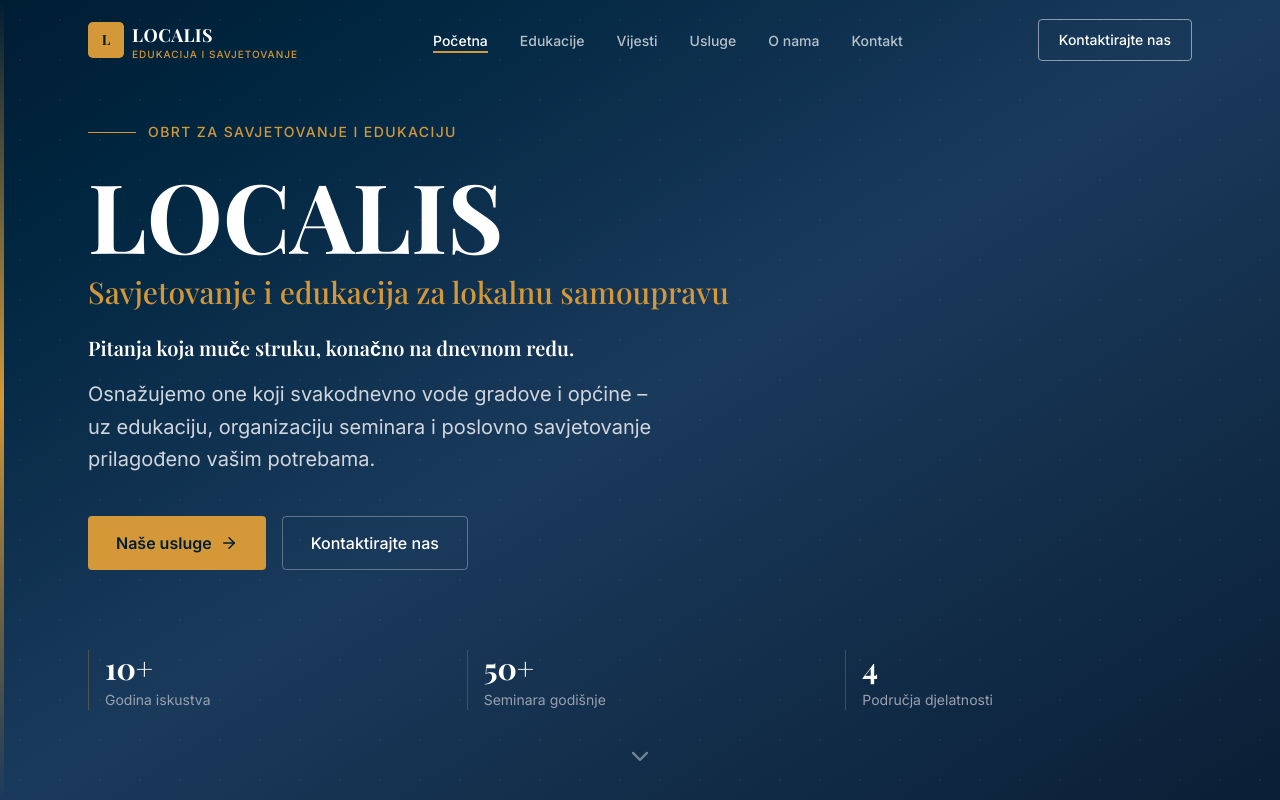
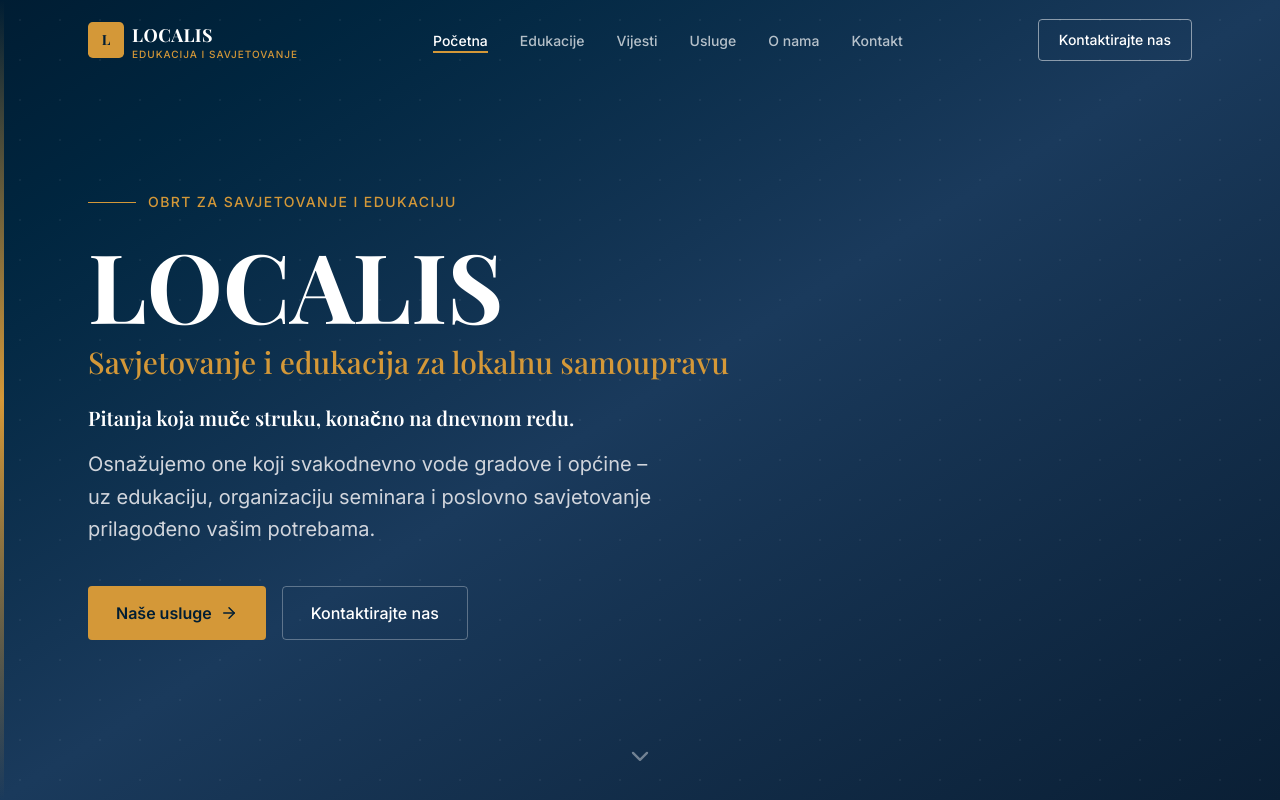
Before and after one commit to dejunga/localis, a Next.js app: page / in a window 1280 px wide. Shown: the top 800 px of the page. Built offline with nearby package versions, Linux system fonts and the light colour scheme; a web font is replaced by a local one.

Commit message:
Remove stats row (Godina iskustva/Seminara godisnje/Podrucja djelatnosti) from homepage hero

```diff
--- a/components/sections/Hero.tsx
+++ b/components/sections/Hero.tsx
@@ -94,27 +94,6 @@ export default function Hero() {
             </Link>
           </motion.div>
         </div>
-
-        {/* Stats row */}
-        <motion.div
-          initial={{ opacity: 0, y: 30 }}
-          animate={{ opacity: 1, y: 0 }}
-          transition={{ duration: 0.7, delay: 0.5 }}
-          className="mt-20 grid grid-cols-1 sm:grid-cols-3 gap-8"
-        >
-          {[
-            { value: "10+", label: "Godina iskustva" },
-            { value: "50+", label: "Seminara godišnje" },
-            { value: "4", label: "Područja djelatnosti" },
-          ].map((stat) => (
-            <div key={stat.label} className="border-l border-[var(--gold)]/30 pl-4">
-              <div className="text-3xl font-bold text-white font-[family-name:var(--font-playfair)]">
-                {stat.value}
-              </div>
-              <div className="text-gray-400 text-sm mt-1">{stat.label}</div>
-            </div>
-          ))}
-        </motion.div>
       </div>
 
       {/* Scroll indicator */}
```
